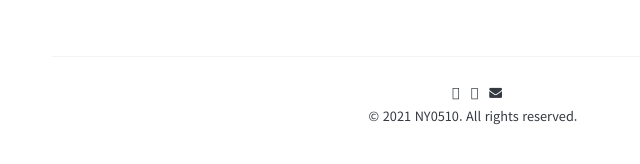
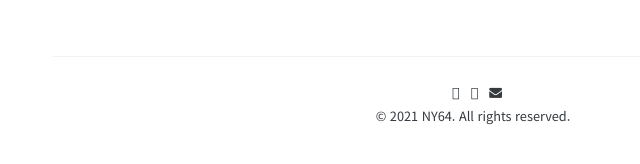
Before and after one commit to NY0510/Blog.old, a Jekyll site: the page built from index.html, in a window 1280 px wide and 900 px high, scrolled down 1081 px. Shown: the part 689-853 px from the top of the window, without its empty margins (167-807 px from the left). Built offline with Jekyll 4.4.1, drawn with Linux system fonts in a browser that asks for light colours; some web fonts are replaced; the list of posts is cut into pages by our own code; some of the changed text lies outside the part shown.

Commit message:
0510 -> 64 변경

```diff
--- a/_config.yml
+++ b/_config.yml
@@ -3,7 +3,7 @@
 # # # # # # # # # # # # #
 
 # Basic
-name: "NY0510의 무한삽질 블로그"
+name: "NY64의 무한삽질 블로그"
 description: "많은 것을 시도하고 끊임없이 노력하는 학생, 김가온 입니다!"
 
 author:
@@ -26,7 +26,7 @@
 
 copyright:
     year: 2021
-    name: NY0510
+    name: NY64
 
 # Google-analytics
 google-analytics:
```
